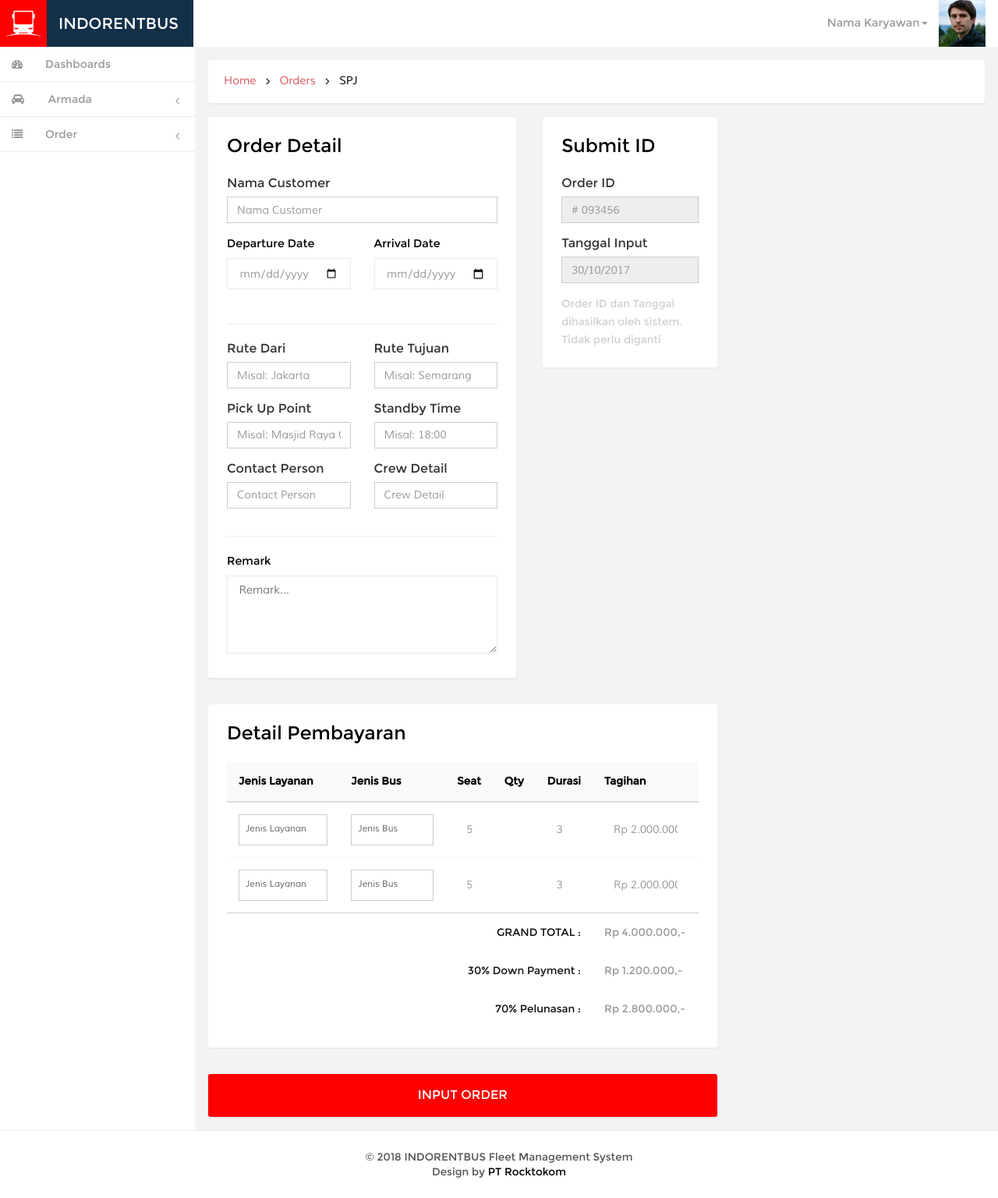
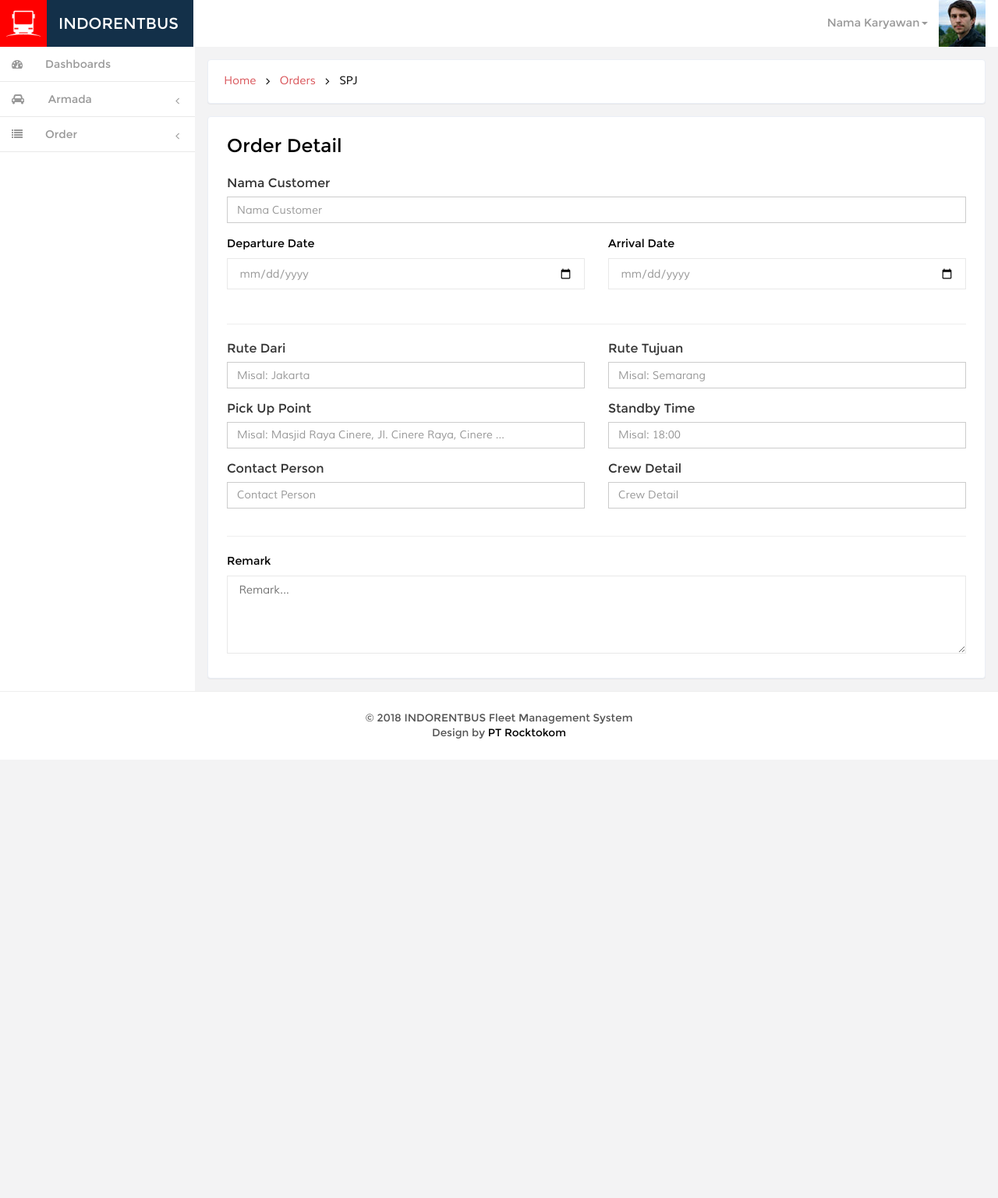
Before and after one commit to kemtol/indorentbus, a Jekyll site: the page built from laman/spj.html, in a window 1280 px wide. Shown: the whole page at 78% size. Built offline with Jekyll 4.4.1, drawn with Linux system fonts in a browser that asks for light colours; nearby versions of some CDN libraries; Markdown is read by kramdown in place of the engine named in the settings; comment, search, counter and statistics services are not loaded; after the commit the page ends 974 px from its top, so only the background shows below that.

Commit message:
Update spj.html

```diff
--- a/laman/spj.html
+++ b/laman/spj.html
@@ -16,7 +16,7 @@ permalink: /spj/
 <!--//banner-->
 
 <form action="" id="newOrder" method="post">
-	<div class="col-xs-12 col-lg-5 grid-form">
+	<div class="col-xs-12 col-lg-12 grid-form">
 		<div class="grid-form1">
 			<h3 id="forms-example" class="">Order Detail</h3>
 			<div class="form-group">
@@ -84,114 +84,5 @@ permalink: /spj/
 			</div>
 		</div>
 	</div>
-	<div class="col-xs-12 col-lg-3 grid-form">
-		<div class="grid-form1 facilities">
-			<h3 id="forms-activities" class="">Submit ID</h3>
-			<div class="form-group">
-				<label for="id_no">Order ID</label>
-				<input type="text" class="form-control required" id="id_no" placeholder="# 093456" name="id_no" disabled>
-			</div>
-			<div class="form-group">
-				<label for="input_tgl">Tanggal Input</label>
-				<input type="text" class="form-control required" id="input_tgl" placeholder="30/10/2017" name="input_tgl" disabled>
-			</div>
-			<small>Order ID dan Tanggal dihasilkan oleh sistem. Tidak perlu diganti</small>
-		</div>
-	</div>
-	<div class="col-xs-12 col-lg-8 grid-form">
-		<div class="grid-form1">
-			<style>
-				#table_quot thead tr th{color:#000;background:#f9f9f9}
-				#table_quot .form-control1,#table_quot .form-control,#table_quot .form-control[disabled]{border:none;background:transparent}
-				#table_quot .form-control1.a1{border:1px solid #ccc;border-radius:0;background:#fff}
-			</style>
-			<h3 id="forms-gambar" class="">Detail Pembayaran</h3>
-			<table id="table_quot" class="table">
-				<thead>
-					<tr>
-						<th width="30%">Jenis Layanan</th>
-						<th width="30%">Jenis Bus</th>
-						<th width="5%">Seat</th>
-						<th width="5%">Qty</th>
-						<th width="5%">Durasi</th>
-						<th width="25%">Tagihan</th>
-					</tr>
-				</thead>
-				<tbody>
-					<tr class="table-row">
-						<td>
-							<select name="fleet_type" id="fleet_type" class="form-control1 required a1">
-								<option value="">Jenis Layanan</option>
-								<option value="Pariwisata" id="big_bus">Pariwisata</option>
-								<option value="Berlangganan" id="family_car">Berlangganan</option>
-							</select>
-						</td>
-						<td>
-							<select name="fleet_type" id="fleet_type" class="form-control1 required a1">
-								<option value="">Jenis Bus</option>
-								<option value="Big Bus" id="big_bus">Big Bus</option><option value="Family Car" id="family_car">Family Car</option><option value="Medium Bus" id="medium_bus">Medium Bus</option><option value="Micro Bus" id="micro_bus">Micro Bus</option>
-							</select>
-						</td>
-						<td>
-							<input type="text" class="form-control required" id="fleet_seat" placeholder="59" name="fleet_seat">
-						</td>
-						<td>
-							<input type="text" class="form-control required" id="qty_mobil" placeholder="1" name="qty_mobil">
-						</td>
-						<td>
-							<input type="text" class="form-control required" id="durasi" disabled placeholder="3" name="durasi">
-						</td>
-						<td>
-							<input type="text" class="form-control required" id="subtotal" disabled placeholder="Rp 2.000.000,-" name="subtotal">
-						</td>
-					</tr>
-					<tr class="table-row">
-						<td>
-							<select name="service_type" id="service_type" class="form-control1 required a1">
-								<option value="">Jenis Layanan</option>
-								<option value="Pariwisata" id="big_bus">Pariwisata</option>
-								<option value="Berlangganan" id="family_car">Berlangganan</option>
-							</select>
-						</td>
-						<td>
-							<select name="fleet_type" id="fleet_type" class="form-control1 required a1">
-								<option value="">Jenis Bus</option>
-								<option value="Big Bus" id="big_bus">Big Bus</option><option value="Family Car" id="family_car">Family Car</option><option value="Medium Bus" id="medium_bus">Medium Bus</option><option value="Micro Bus" id="micro_bus">Micro Bus</option>
-							</select>
-						</td>
-						<td>
-							<input type="text" class="form-control required" id="fleet_seat" placeholder="59" name="fleet_seat">
-						</td>
-						<td>
-							<input type="text" class="form-control required" id="qty_mobil" placeholder="1" name="qty_mobil">
-						</td>
-						<td>
-							<input type="text" class="form-control required" id="durasi" disabled placeholder="3" name="durasi">
-						</td>
-						<td>
-							<input type="text" class="form-control required" id="subtotal" disabled placeholder="Rp 2.000.000,-" name="subtotal">
-						</td>
-					</tr>
-					<tr style="border-top:1px solid #ccc">
-						<td colspan="5" style="text-align:right;color:#111">GRAND TOTAL :</td>
-						<td>Rp 4.000.000,-</td>
-					</tr>
-					<tr>
-						<td colspan="5" style="text-align:right;color:#111">30% Down Payment :</td>
-						<td>Rp 1.200.000,-</td>
-					</tr>
-					<tr>
-						<td colspan="5" style="text-align:right;color:#111">70% Pelunasan :</td>
-						<td>Rp 2.800.000,-</td>
-					</tr>
-				</tbody>
-			</table>
-		</div>
-	</div>
-	<div class="col-xs-12 col-lg-8 grid-form">
-		<div class="col-xs-12 content-top-1 quick-btn">
-			<input id="saveForm" name="saveForm" type="submit" value="INPUT ORDER">
-		</div>
-	</div>
 	<div class="clearfix"></div>
 </form>
```
